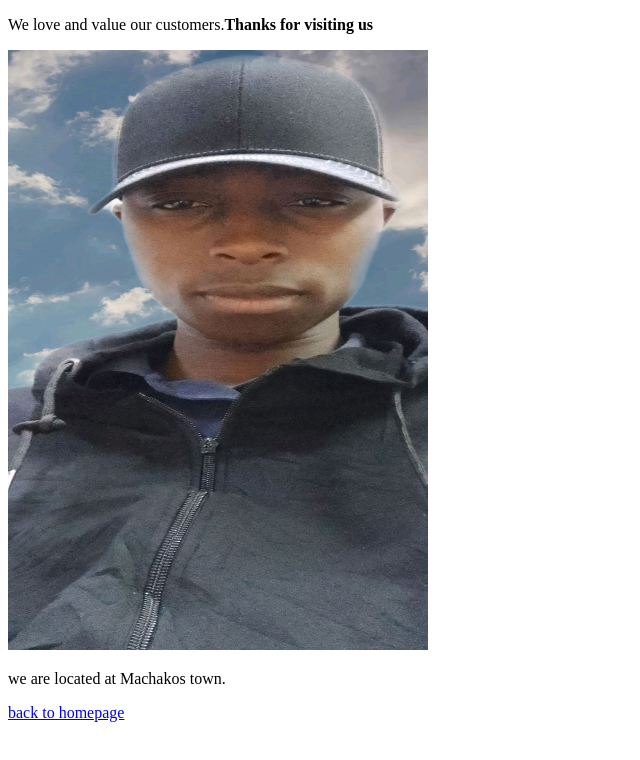
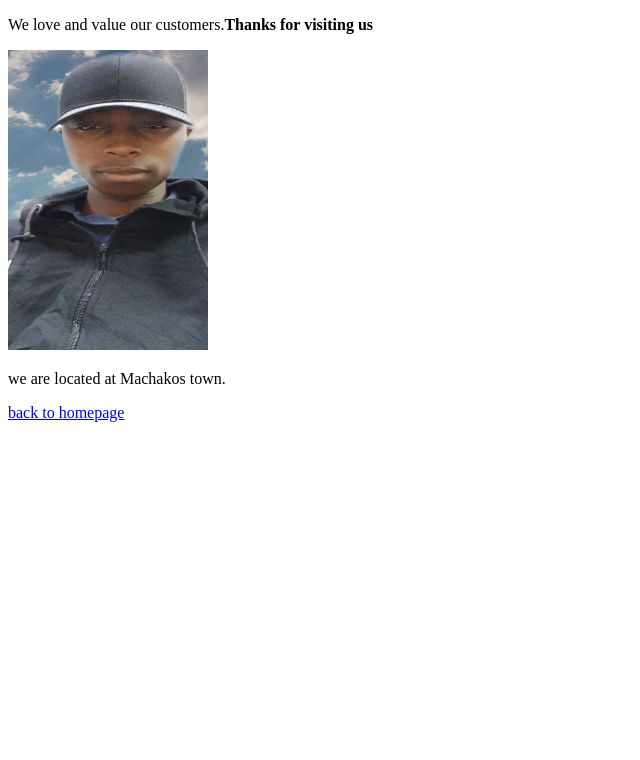
Before and after one commit to Kariukiedwin/Kariukiedwin, a plain HTML site: page page2.html in a window 1280 px wide. Shown: the whole page, without its empty margins (0-640 px from the left). Drawn offline with Linux system fonts and the light colour scheme; files whose address does not match are found by name.

Commit message:
Add files via upload

```diff
--- a/page2.html
+++ b/page2.html
@@ -9,7 +9,7 @@
     </head>
     <body>
         <p>We love and value our customers.<b>Thanks for visiting us</b></p>
-        <img src="c:\Users\Admin\OneDrive\Documents\projecthtmlcssjs\image\20241119_161344.jpeg"; width="420"; height="600"alt="This is an image">
+        <img src="c:\Users\Admin\OneDrive\Documents\projecthtmlcssjs\image\20241119_161344.jpeg"; height="300"; width="200" alt="This is an image">
        <footer>
         <p>we are located at Machakos town.</p>
         </footer>
```
